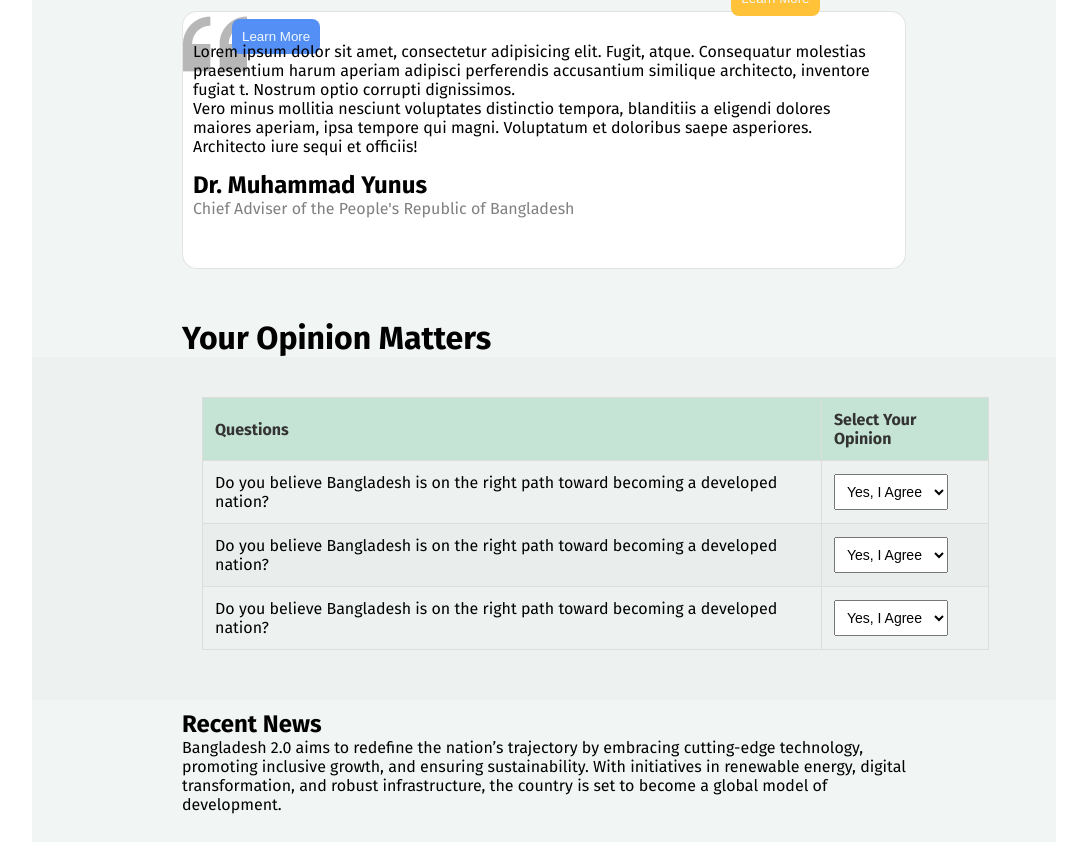
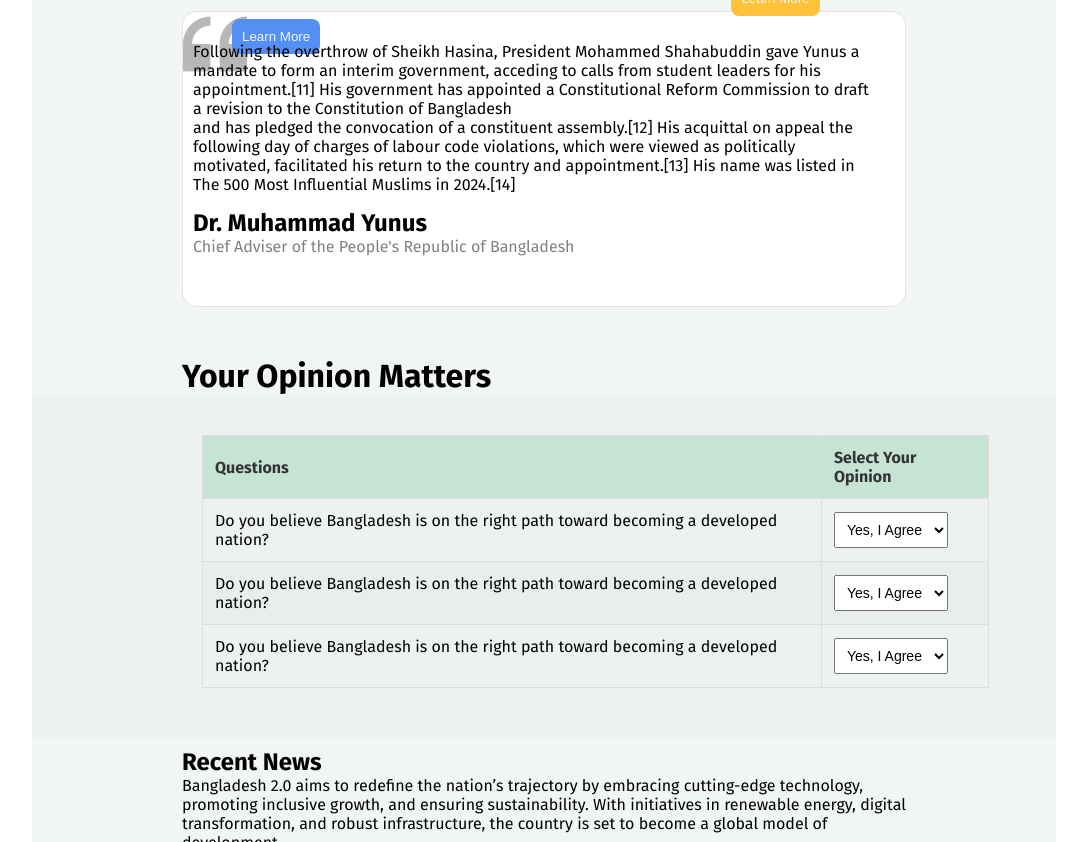
Before and after one commit to RakibHossainCoder/Assignment-01, a plain HTML site: page index.html in a window 1280 px wide. Shown: the part 1499-2341 px from the top of the page, without its empty margins (96-1183 px from the left). Drawn offline with Linux system fonts and the light colour scheme; a web font is replaced by a local one.

Commit message:
this is last commit

```diff
--- a/index.html
+++ b/index.html
@@ -93,7 +93,7 @@
  </div>
 
         <div class="text_dr">
-            <p class="koms_text">Lorem ipsum dolor sit amet, consectetur adipisicing elit. Fugit, atque. Consequatur molestias praesentium harum aperiam adipisci perferendis accusantium similique architecto, inventore fugiat t. Nostrum optio corrupti dignissimos. <br> Vero minus mollitia nesciunt voluptates distinctio tempora, blanditiis a eligendi dolores maiores aperiam, ipsa tempore qui magni. Voluptatum et doloribus saepe asperiores. Architecto iure sequi et officiis!</p>
+            <p class="koms_text">Following the overthrow of Sheikh Hasina, President Mohammed Shahabuddin gave Yunus a mandate to form an interim government, acceding to calls from student leaders for his appointment.[11] His government has appointed a Constitutional Reform Commission to draft a revision to the Constitution of Bangladesh <br> and has pledged the convocation of a constituent assembly.[12] His acquittal on appeal the following day of charges of labour code violations, which were viewed as politically motivated, facilitated his return to the country and appointment.[13] His name was listed in The 500 Most Influential Muslims in 2024.[14]</p>
            <h2 class="this-is-younud"> Dr. Muhammad Yunus</h2>
            <p class="bangladesh2">Chief Adviser of the People's Republic of Bangladesh</p>
 
```
